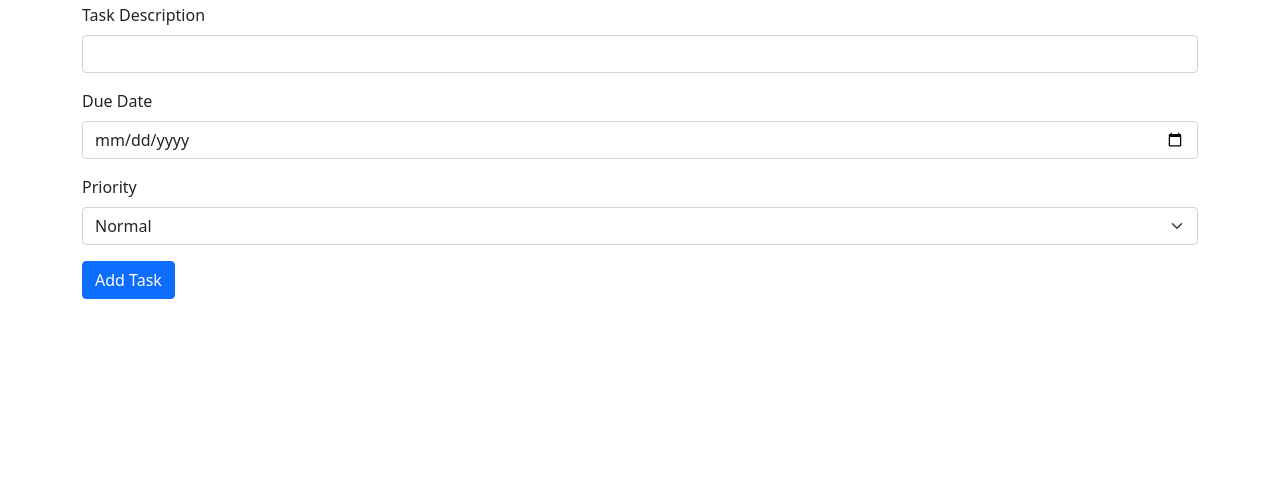
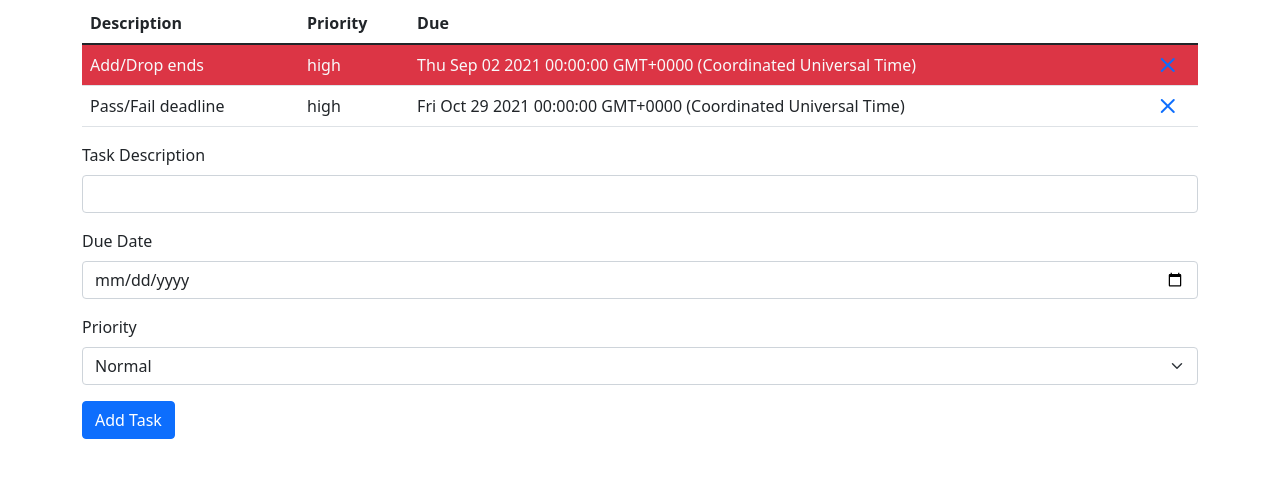
Before and after one commit to danieljestes/CS-332, a plain HTML site: page todo.html in a window 1280 px wide. Shown: the part 53-530 px from the top of the page. Drawn offline with nearby package versions, Linux system fonts and the light colour scheme.

Commit message:
Add files via upload

```diff
--- a/todo.js
+++ b/todo.js
@@ -1,5 +1,10 @@
 // code for the to do app
 "use strict";
+
+// store all todo items
+const todos = {};
+
+let todoCounter = 0;
 
 /**
  * Add a to do item to our list
@@ -7,10 +12,26 @@
  * @param {string} dueDate
  * @param {string} description
  * @param {string} priority
+ * @param {boolean} store: store alue to local storage?
  */
-function insertTodo(description, dueDate, priority) {
+function insertTodo(description, dueDate, priority, store=true) {
     // access to the div for storing the todo list
     const todo = document.querySelector("#todo");
+
+    const key = todoCounter++;
+
+    // only store if instructed
+    if(store) {
+        // add object to todos object
+        todos[key] = {
+            desc: description,
+            due: dueDate,
+            priority: priority
+        };
+
+        // save to local storage
+        window.localStorage.setItem("todos", JSON.stringify(todos));
+    }
 
     // check if table exists
     if (!todo.querySelector("#todo-table")) {
@@ -36,7 +57,7 @@ function insertTodo(description, dueDate, priority) {
 
         // add this in as a child of the todo DOM node
         // when we parse a string of html, we only care about the "body"
-        todo.appendChild(table.body);
+        todo.appendChild(table.body.firstElementChild);
 
     } // if
 
@@ -62,8 +83,15 @@ function insertTodo(description, dueDate, priority) {
         evt.preventDefault(); // stops browser from opening link
         // tell tableBody to remove the row node
         tableBody.removeChild(row);
+
+        // remove from todo object
+        delete todos[key];
+
+        if (store) {
+            // save to localstorage
+            window.localStorage.setItem("todos", JSON.stringify(todos));
+        }
     });
-
 }
 
 // set a timeout function to check all due dates every second
@@ -87,6 +115,21 @@ setInterval( () => {
 // register an event on a dom node by using the addEventListener method
 window.addEventListener("load", () => {
     // this code will run once the web page is fully loaded
+
+    // load from localstorage
+    const oldTodosString = window.localStorage.getItem("todos");
+    let oldTodos;
+    if (!oldTodosString) {
+        oldTodos = {};
+    } else {
+        oldTodos = JSON.parse(oldTodosString);
+    }
+    // remove the item so we can rebuild it
+    window.localStorage.removeItem("todos");
+    // loop over all of the values stored in the object
+    Object.values(oldTodos).forEach((todo) => {
+        insertTodo(todo.desc, new Date(todo.due), todo.priority);
+    });
 
     // add a click event listener
     document.querySelector("#add").addEventListener("click", (evt) => {
@@ -121,4 +164,14 @@ window.addEventListener("load", () => {
         // add todo item!
         insertTodo(desc.value, new Date(due.value), priority.value);
     });
+
+    //fetch the global todo items
+    fetch("todo.json")
+        .then(response => response.json())
+        .then(data => {
+            // data is array of todo items to add in
+            data.forEach( item => {
+                insertTodo(item.desc, new Date(item.due), item.priority, false);
+            })
+        });
 });
--- /dev/null
+++ b/todo.json
@@ -0,0 +1,12 @@
+[
+    {
+        "desc": "Add/Drop ends",
+        "due": "2021-09-02",
+        "priority": "high"
+    },
+    {
+        "desc": "Pass/Fail deadline",
+        "due": "2021-10-29",
+        "priority": "high"
+    }
+]
```
Also changed, not shown: todo.html (indentation only).
